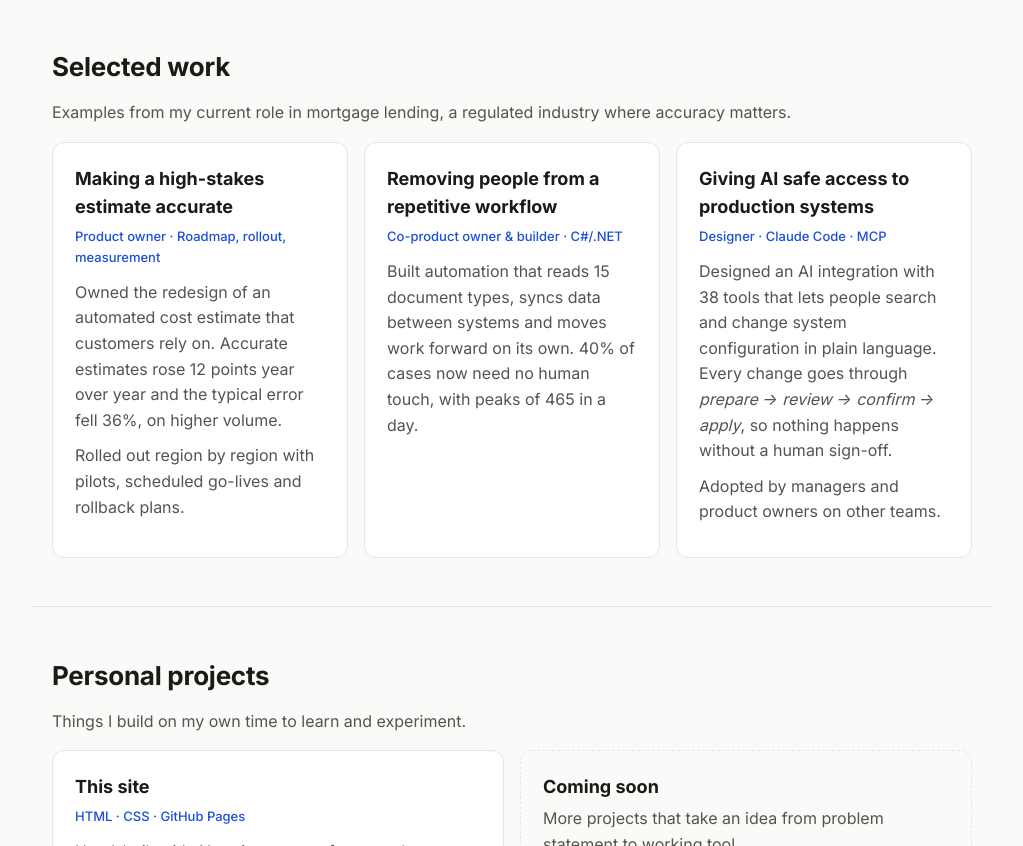
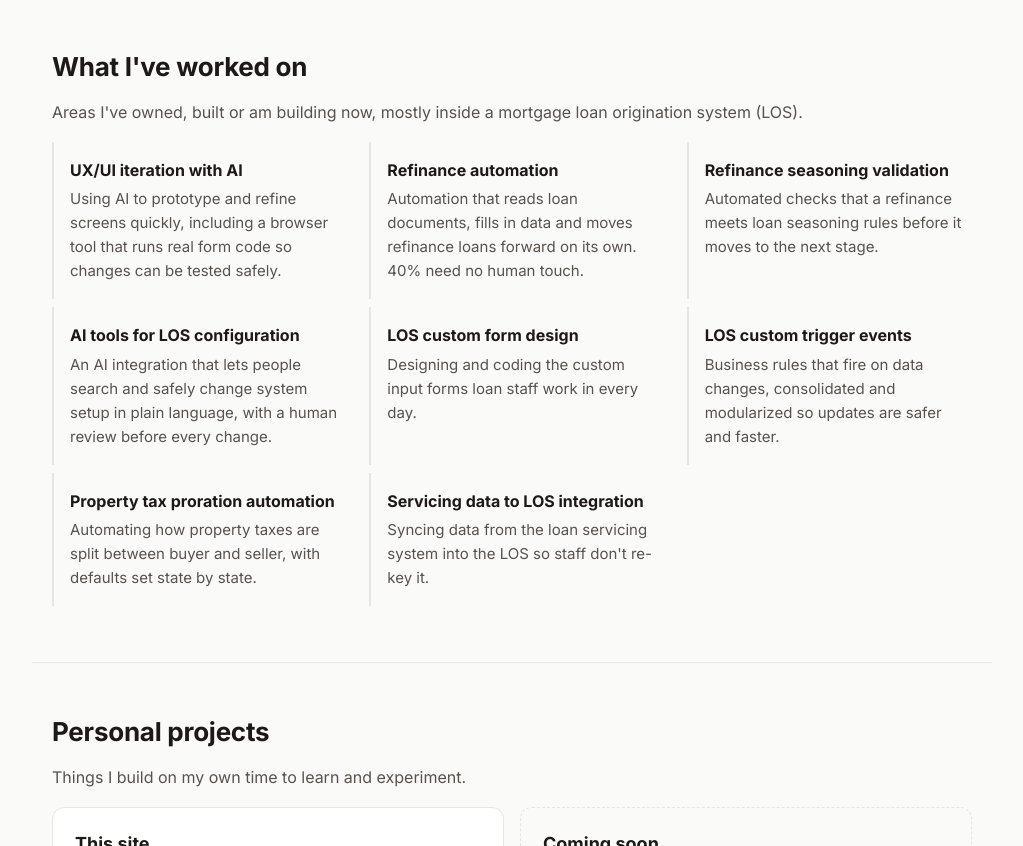
Before and after one commit to Andrew-Jake-Evans/andrew-jake-evans.github.io, a plain HTML site: page index.html in a window 1280 px wide. Shown: the part 1204-2050 px from the top of the page, without its empty margins (128-1151 px from the left). Drawn offline with Linux system fonts and the light colour scheme.

Commit message:
Replace selected work with list of areas worked on
Co-Authored-By: Claude Opus 5.5 <noreply@anthropic.com>

```diff
--- a/index.html
+++ b/index.html
@@ -65,27 +65,42 @@
     </section>
 
     <section id="work" class="wrap section">
-      <h2>Selected work</h2>
-      <p class="muted">Examples from my current role in mortgage lending, a regulated industry where accuracy matters.</p>
-      <div class="cards">
-        <article class="card">
-          <h3>Making a high-stakes estimate accurate</h3>
-          <p class="meta">Product owner · Roadmap, rollout, measurement</p>
-          <p>Owned the redesign of an automated cost estimate that customers rely on. Accurate estimates rose 12 points year over year and the typical error fell 36%, on higher volume.</p>
-          <p>Rolled out region by region with pilots, scheduled go-lives and rollback plans.</p>
-        </article>
-        <article class="card">
-          <h3>Removing people from a repetitive workflow</h3>
-          <p class="meta">Co-product owner &amp; builder · C#/.NET</p>
-          <p>Built automation that reads 15 document types, syncs data between systems and moves work forward on its own. 40% of cases now need no human touch, with peaks of 465 in a day.</p>
-        </article>
-        <article class="card">
-          <h3>Giving AI safe access to production systems</h3>
-          <p class="meta">Designer · Claude Code · MCP</p>
-          <p>Designed an AI integration with 38 tools that lets people search and change system configuration in plain language. Every change goes through <em>prepare → review → confirm → apply</em>, so nothing happens without a human sign-off.</p>
-          <p>Adopted by managers and product owners on other teams.</p>
-        </article>
-      </div>
+      <h2>What I've worked on</h2>
+      <p class="muted">Areas I've owned, built or am building now, mostly inside a mortgage loan origination system (LOS).</p>
+      <ul class="worklist">
+        <li>
+          <h3>UX/UI iteration with AI</h3>
+          <p>Using AI to prototype and refine screens quickly, including a browser tool that runs real form code so changes can be tested safely.</p>
+        </li>
+        <li>
+          <h3>Refinance automation</h3>
+          <p>Automation that reads loan documents, fills in data and moves refinance loans forward on its own. 40% need no human touch.</p>
+        </li>
+        <li>
+          <h3>Refinance seasoning validation</h3>
+          <p>Automated checks that a refinance meets loan seasoning rules before it moves to the next stage.</p>
+        </li>
+        <li>
+          <h3>AI tools for LOS configuration</h3>
+          <p>An AI integration that lets people search and safely change system setup in plain language, with a human review before every change.</p>
+        </li>
+        <li>
+          <h3>LOS custom form design</h3>
+          <p>Designing and coding the custom input forms loan staff work in every day.</p>
+        </li>
+        <li>
+          <h3>LOS custom trigger events</h3>
+          <p>Business rules that fire on data changes, consolidated and modularized so updates are safer and faster.</p>
+        </li>
+        <li>
+          <h3>Property tax proration automation</h3>
+          <p>Automating how property taxes are split between buyer and seller, with defaults set state by state.</p>
+        </li>
+        <li>
+          <h3>Servicing data to LOS integration</h3>
+          <p>Syncing data from the loan servicing system into the LOS so staff don't re-key it.</p>
+        </li>
+      </ul>
     </section>
 
     <section id="projects" class="wrap section">
--- a/styles.css
+++ b/styles.css
@@ -88,3 +88,9 @@ h2 { font-size: 26px; letter-spacing: -.01em; margin: 0 0 20px; }
 
 .step { font-size: 13px; font-weight: 700; color: var(--accent); margin: 0 0 8px !important; letter-spacing: .05em; }
 .steps .card h3 { margin-bottom: 10px; }
+
+.worklist { list-style: none; margin: 0; padding: 0; display: grid; grid-template-columns: repeat(auto-fit, minmax(280px, 1fr)); gap: 0 32px; }
+.worklist li { padding: 16px 0 16px 16px; border-left: 2px solid var(--border); margin-bottom: 8px; }
+.worklist li:hover { border-left-color: var(--accent); }
+.worklist h3 { margin: 0 0 4px; font-size: 16px; }
+.worklist p { margin: 0; color: var(--muted); font-size: 15px; }
```
